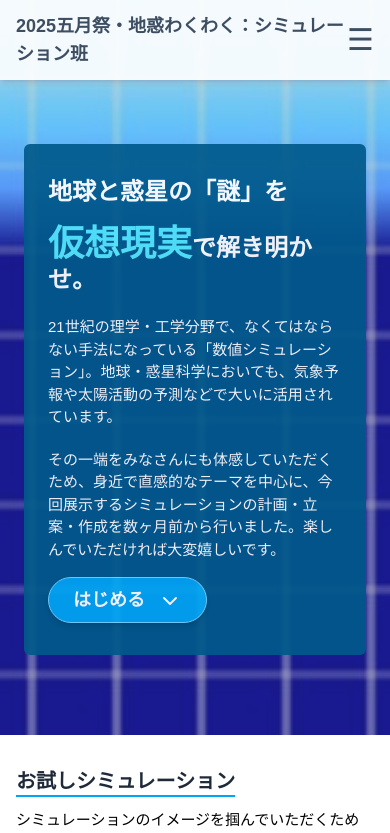
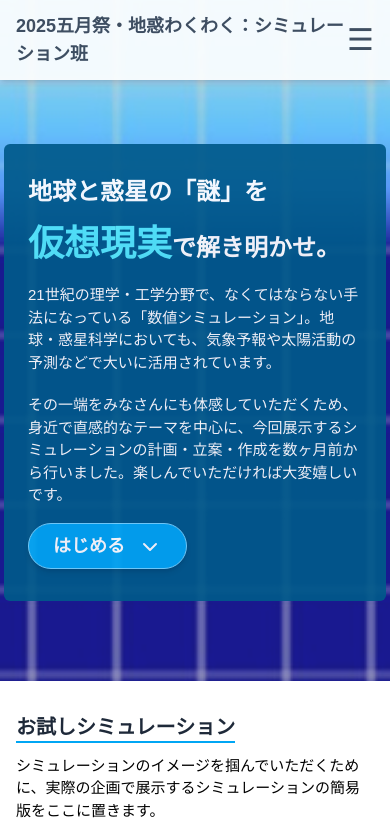
Before and after one commit to chiwaku-wakwak/chiwaku-simulation, a Next.js app: page / in a window 390 px wide. Shown: the top 833 px of the page. Built offline with nearby package versions, Linux system fonts and the light colour scheme.

Commit message:
improve ui

```diff
--- a/src/app/page.tsx
+++ b/src/app/page.tsx
@@ -23,7 +23,7 @@ export default function Home() {
         />
       </div>
       <div className="">
-        <div className="flex-grow pt-30 pb-10 px-6 lg:px-25 lg:pt-75">
+        <div className="flex-grow pt-30 pb-10 px-1 lg:px-25 lg:pt-75 lg:px-4">
           {/* 画像を右寄せするために flex を追加 */}
           <div className="flex justify-end py-3"></div>
 
```
